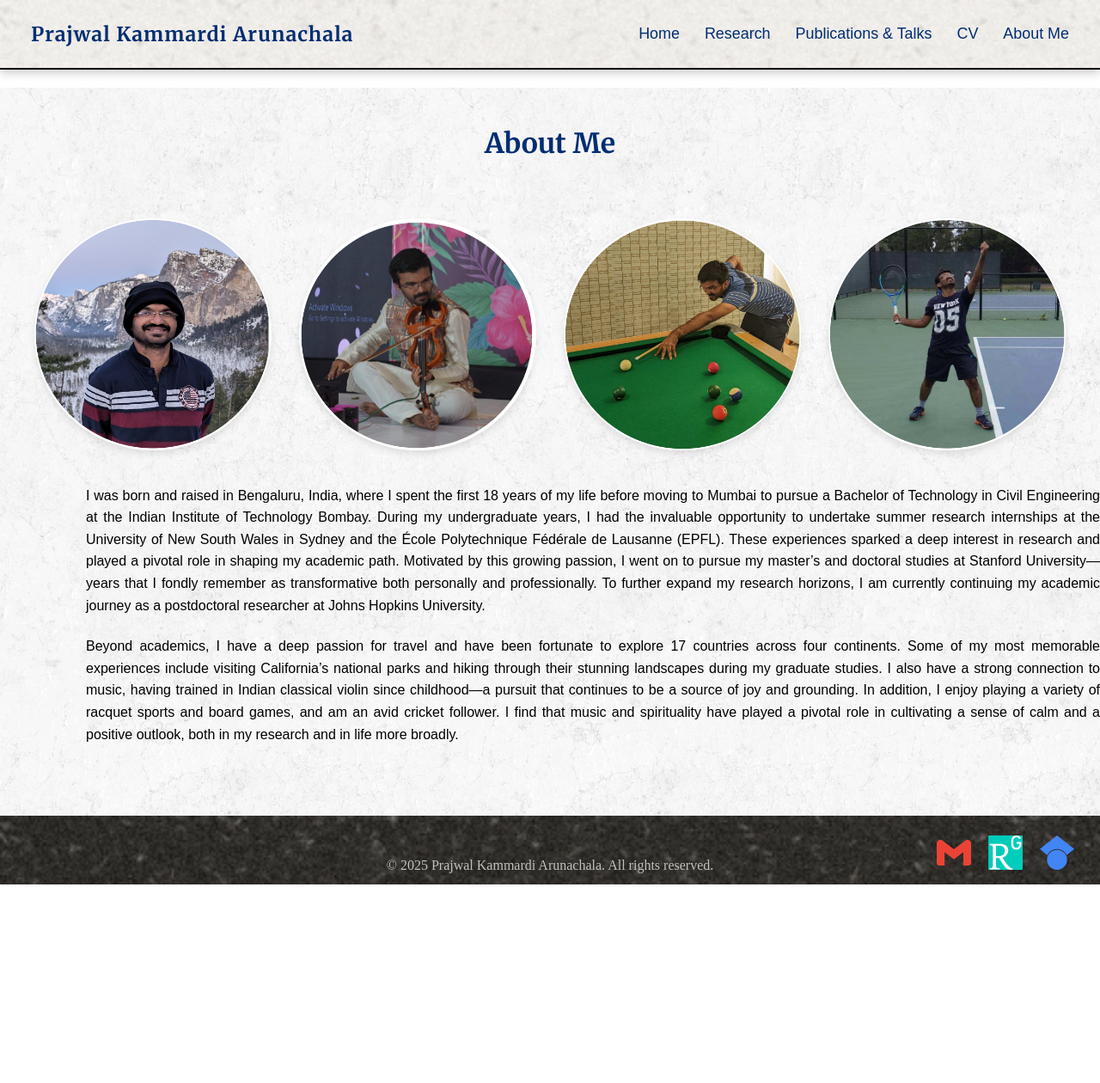
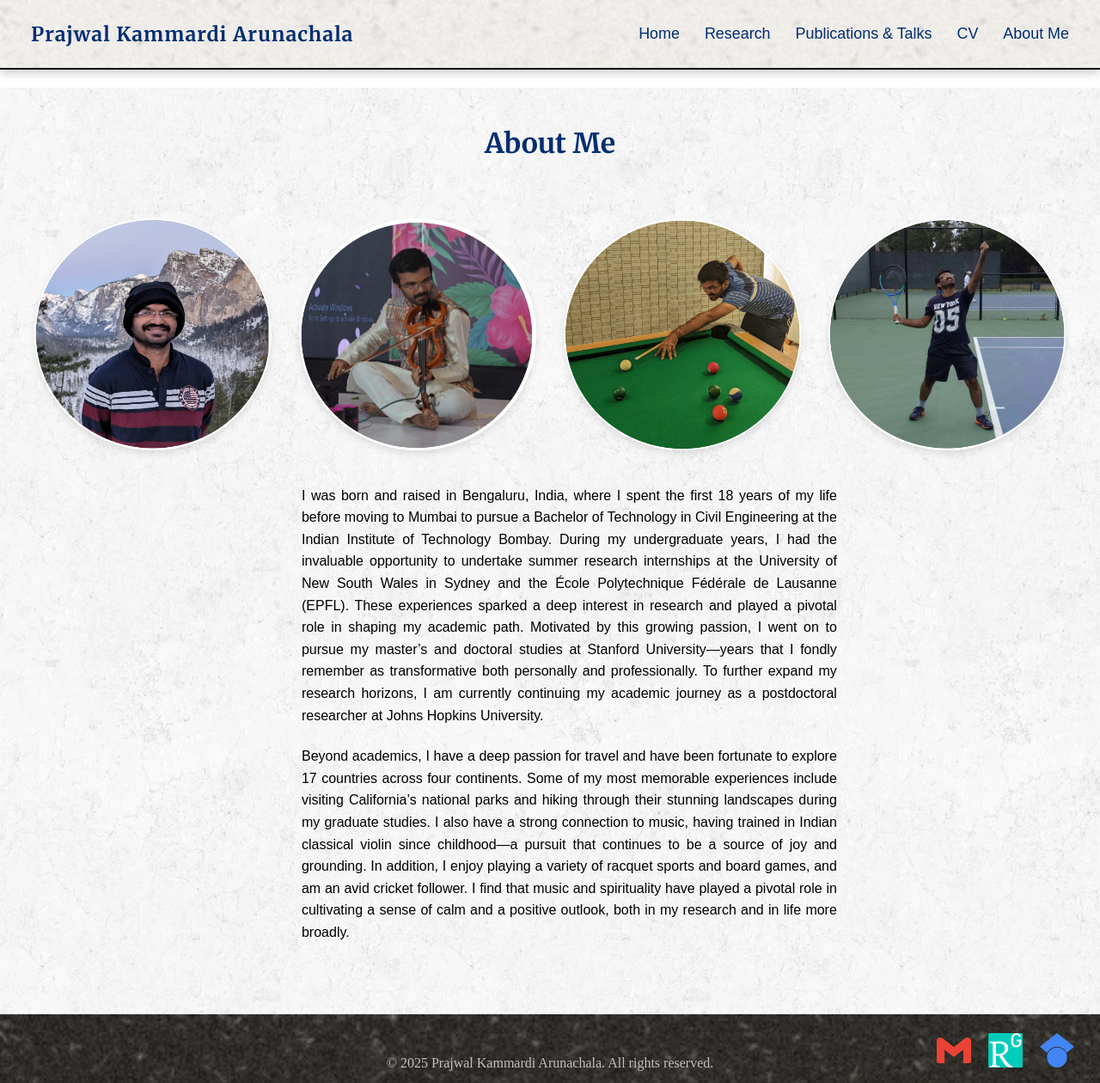
Before and after one commit to prajwalka/prajwalka.github.io, a Jekyll site: the page built from about.md, in a window 1280 px wide and 1260 px high. Shown: the whole window at 86% size. Built offline with Jekyll 4.4.1, drawn with Linux system fonts in a browser that asks for light colours; some web fonts are replaced.

Commit message:
making it scalable

```diff
--- a/assets/style.css
+++ b/assets/style.css
@@ -431,10 +431,13 @@
 }
 
 .about-me {
-  padding-left: 100px;
-  padding-bottom: 60px;
-  padding-top: 20px;
-  max-width: clamp(560px, 100vw, 1600px);
+  box-sizing: border-box;
+  margin: 0 auto;
+  width: min(100%, 1600px);
+  padding-top: clamp(12px, 3vw, 20px);
+  padding-right: clamp(16px, 4vw, 32px);
+  padding-bottom: clamp(24px, 5vw, 60px);
+  padding-left: clamp(16px, 6vw, 100px);
 }
 
 .about-me p {
@@ -444,7 +447,7 @@
   color: #000000;
   box-sizing: border-box;
   width: 100%;
-  max-width: min(100%,2000px);
+  max-width: 70ch;
   font-size: clamp(16px, 1.2vw, 20px);
   margin: 0 auto clamp(14px, 2vw, 22px);
   overflow-wrap: break-word;
```
